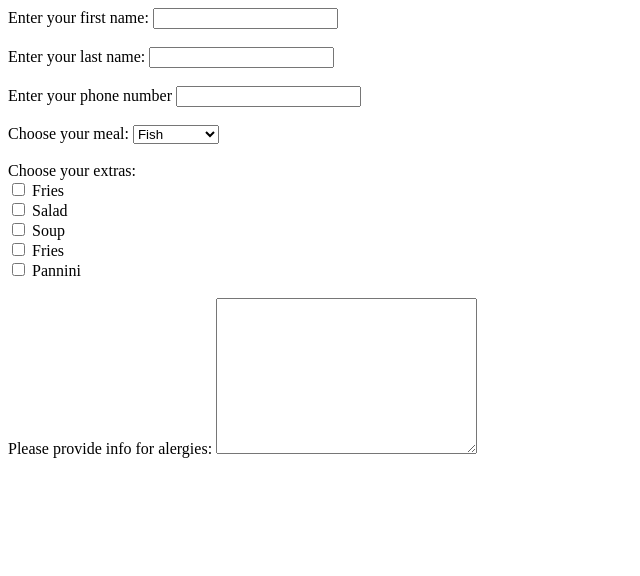
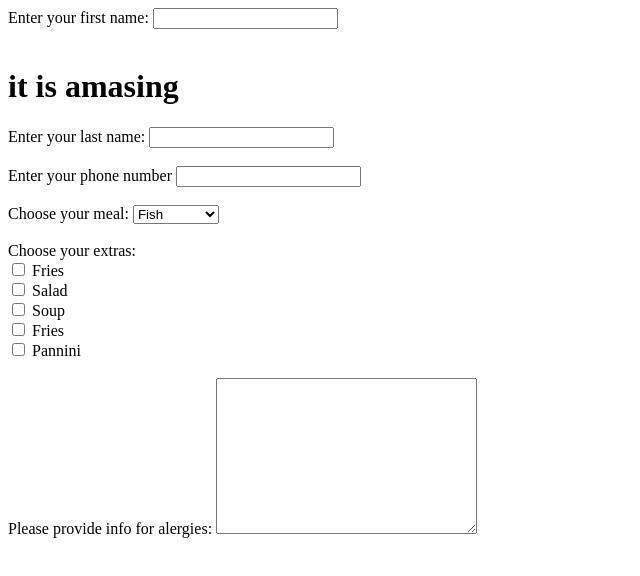
Before and after one commit to Appiahkubi111/Elvin-lad-week-1, a plain HTML site: page index.html in a window 1280 px wide. Shown: the whole page, without its empty margins (0-640 px from the left). Drawn offline with Linux system fonts and the light colour scheme.

Commit message:
update - added some content to index.hmtl

```diff
--- a/index.html
+++ b/index.html
@@ -10,6 +10,7 @@
         <label for="first-name">Enter your first name:</label>
         <input type="text" name="first-name" id="first-name">
     </form><br>
+    <h1>it is amasing</h1>
     <form>
         <label for="last-name">Enter your last name:</label>
         <input type="text" name="last-name" id="last-name">
```
